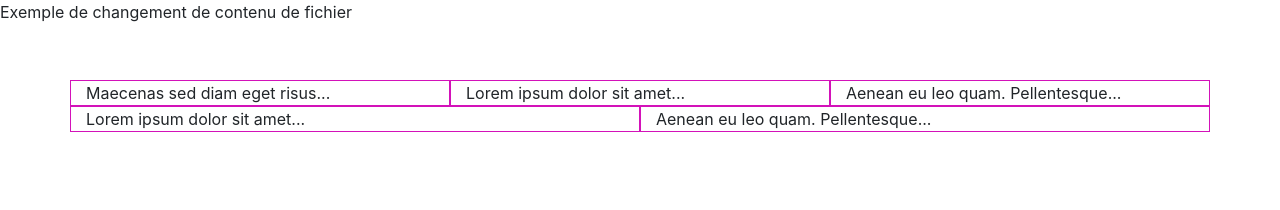
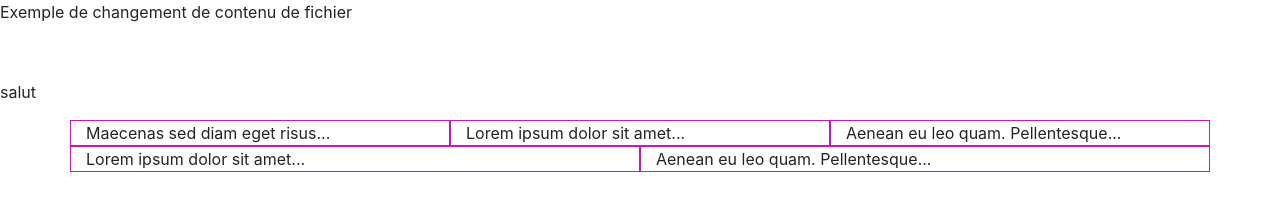
Before and after one commit to cedricbankole/TestGit, a plain HTML site: page index.html in a window 1280 px wide. Drawn offline with nearby package versions, Linux system fonts and the light colour scheme.

Commit message:
Update index.html

```diff
--- a/index.html
+++ b/index.html
@@ -18,6 +18,7 @@
     <body>
     <p>Exemple de changement de contenu de fichier</p>
     <p>&nbsp;</p>
+        <p>salut<p/>
     <div class="container">
     <div class="row">
     <div class="col">
```
